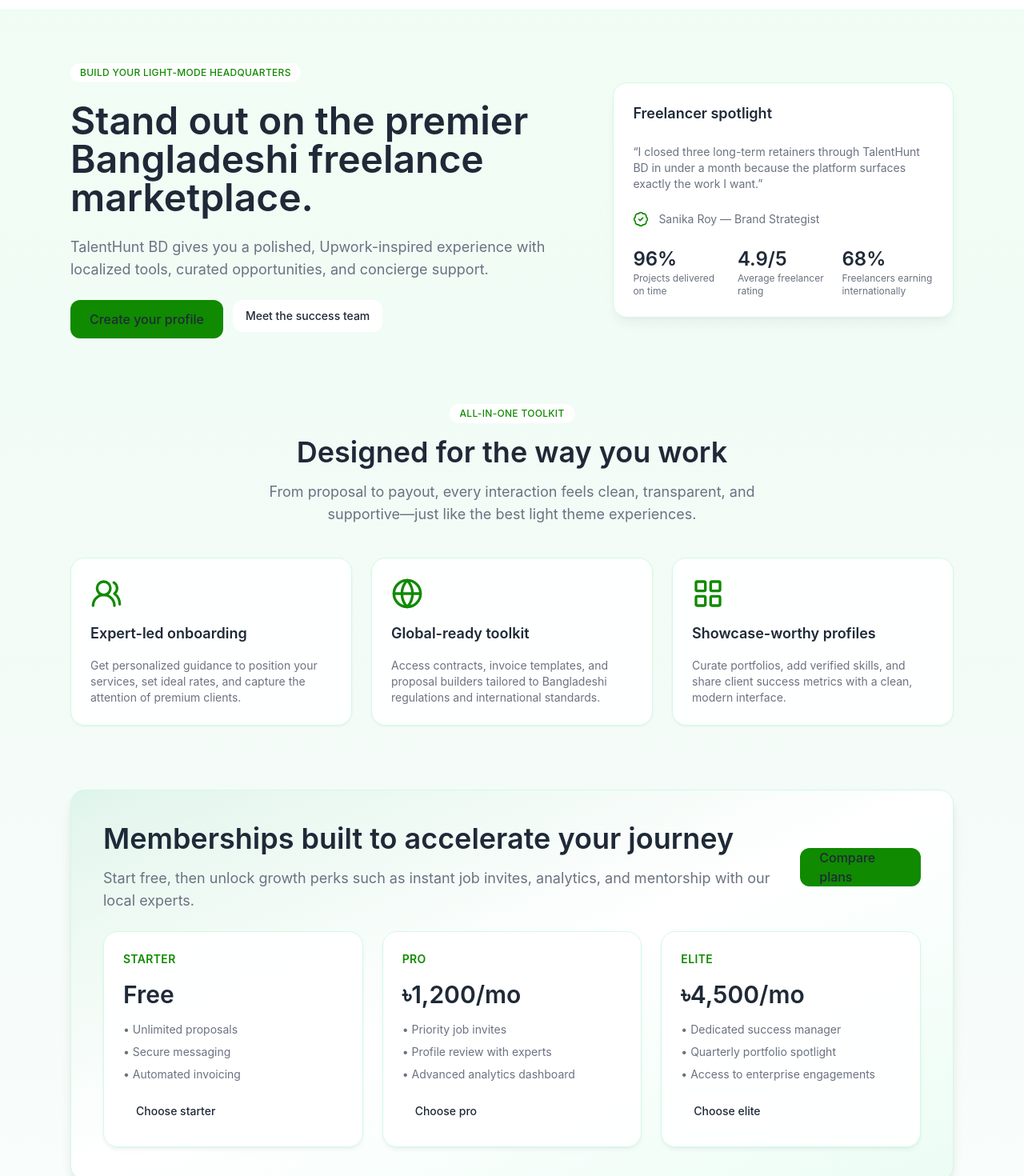
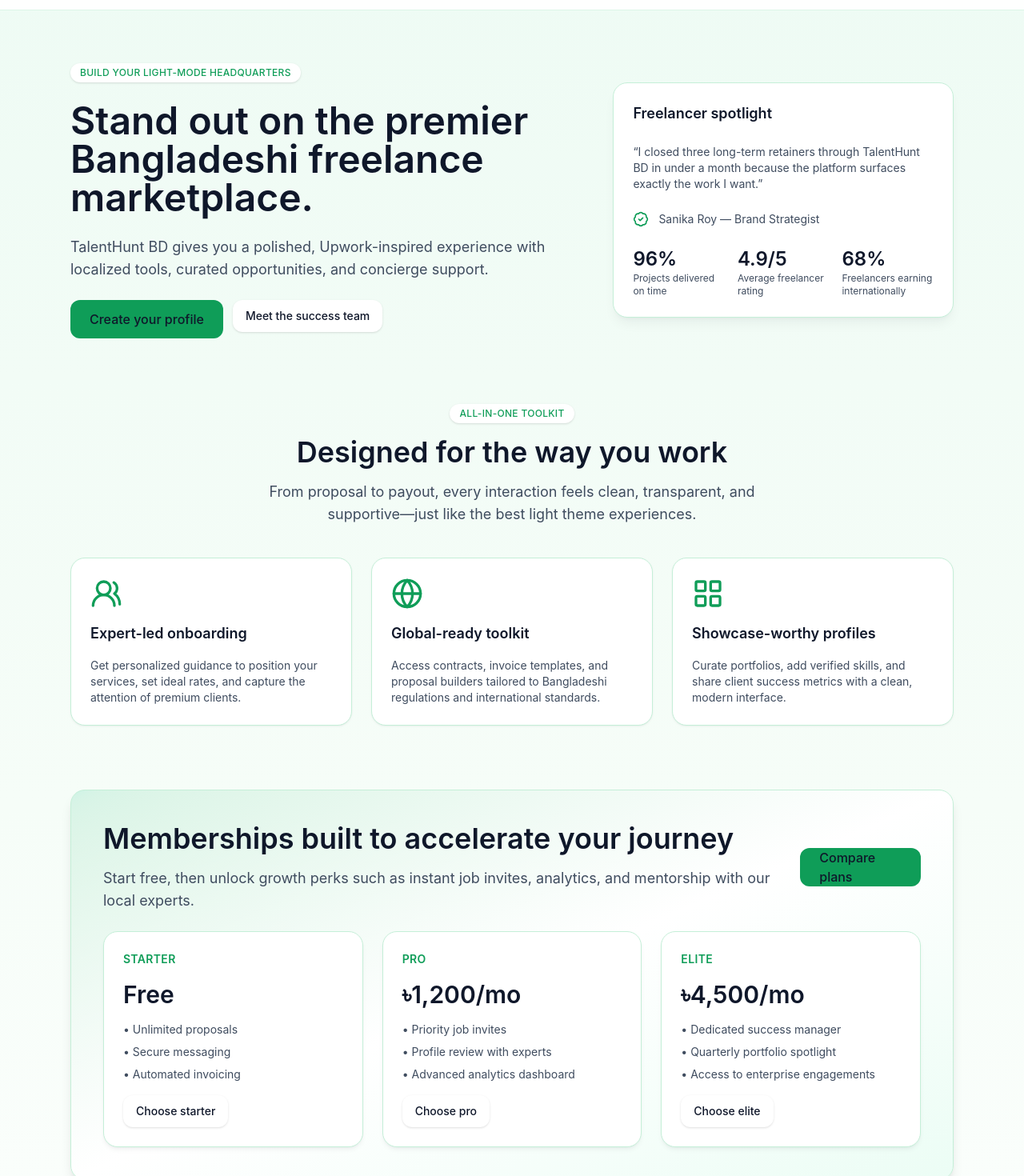
Before and after one commit to rahmatullahboss/Talent-hunt, a Next.js app in the folder web/: page /talent in a window 1280 px wide. Shown: the part 60-1530 px from the top of the page at 80% size. Built offline with nearby package versions, Linux system fonts and the light colour scheme; no server answers.

Commit message:
fix: improve light theme readability

```diff
--- a/web/src/app/globals.css
+++ b/web/src/app/globals.css
@@ -1,13 +1,13 @@
 @import "tailwindcss";
 
 :root {
-  --background: #f4fbf8;
-  --foreground: #1f2937;
+  --background: #eefbf4;
+  --foreground: #0f172a;
   --card: #ffffff;
-  --card-border: #d1fae5;
-  --muted: #6b7280;
-  --accent: #108a00;
-  --accent-foreground: #f0fdf4;
+  --card-border: #c5efd8;
+  --muted: #3f4c5f;
+  --accent: #0f9d58;
+  --accent-foreground: #f6fef9;
   --font-geist-sans: "Inter", system-ui, -apple-system, BlinkMacSystemFont, "Segoe UI", sans-serif;
   --font-geist-mono: "JetBrains Mono", SFMono-Regular, Menlo, Monaco, Consolas, "Liberation Mono", "Courier New", monospace;
 }
@@ -30,12 +30,12 @@
 @media (prefers-color-scheme: dark) {
   :root {
     --background: #04110a;
-    --foreground: #e5f7ed;
+    --foreground: #e6f6ee;
     --card: #0d1f16;
-    --card-border: rgba(16, 138, 0, 0.35);
-    --muted: #9ca3af;
+    --card-border: rgba(15, 157, 88, 0.4);
+    --muted: #a9b3bd;
     --accent: #34d399;
-    --accent-foreground: #032812;
+    --accent-foreground: #042612;
   }
 }
 
--- a/web/src/app/jobs/page.tsx
+++ b/web/src/app/jobs/page.tsx
@@ -56,11 +56,11 @@ const filters = [
 
 export default function JobsPage() {
   return (
-    <div className="min-h-screen bg-gradient-to-b from-[#f0fdf4] via-[#f4fbf8] to-white">
+    <div className="min-h-screen bg-gradient-to-b from-[#eefbf4] via-[#f6fdf8] to-white">
       <SiteHeader />
       <main className="mx-auto flex w-full max-w-6xl flex-col gap-16 px-6 pb-24 pt-16">
         <header className="space-y-6 text-center">
-          <Badge className="mx-auto bg-white text-accent">Find work you love</Badge>
+          <Badge className="mx-auto bg-white text-accent shadow-sm">Find work you love</Badge>
           <h1 className="text-4xl font-semibold text-foreground md:text-5xl">Curated opportunities for Bangladeshi talent</h1>
           <p className="mx-auto max-w-2xl text-lg text-muted">
             Browse a light, Upwork-inspired job board featuring vetted clients, transparent rates, and quick response times.
@@ -79,7 +79,7 @@ export default function JobsPage() {
 
         <section className="grid gap-6 lg:grid-cols-[1fr_2fr]">
           <aside className="space-y-6">
-            <Card className="space-y-4 border border-card-border bg-white/90 p-6 shadow-sm">
+            <Card className="space-y-4 border border-card-border bg-white p-6 shadow-sm">
               <h2 className="text-lg font-semibold text-foreground">Popular categories</h2>
               <div className="flex flex-wrap gap-2">
                 {filters.map((filter) => (
@@ -89,7 +89,7 @@ export default function JobsPage() {
                 ))}
               </div>
             </Card>
-            <Card className="space-y-4 border border-card-border bg-gradient-to-br from-emerald-500/10 via-white to-emerald-50 p-6 shadow-sm">
+            <Card className="space-y-4 border border-card-border bg-gradient-to-br from-emerald-500/15 via-white to-emerald-50 p-6 shadow-sm">
               <div className="flex items-center gap-3">
                 <Sparkles className="h-6 w-6 text-accent" />
                 <h3 className="text-base font-semibold text-foreground">Pro Tip</h3>
@@ -97,7 +97,7 @@ export default function JobsPage() {
               <p className="text-sm text-muted">
                 Complete your profile and add verified badges to move to the top of shortlists curated by our success team.
               </p>
-              <Button asChild variant="secondary" className="bg-white text-foreground">
+              <Button asChild variant="secondary" className="bg-white text-foreground shadow-sm">
                 <Link href="/onboarding">Upgrade profile</Link>
               </Button>
             </Card>
@@ -105,7 +105,7 @@ export default function JobsPage() {
 
           <div className="space-y-4">
             {jobs.map((job) => (
-              <Card key={job.title} className="space-y-4 border border-card-border bg-white/95 p-6 shadow-md">
+              <Card key={job.title} className="space-y-4 border border-card-border bg-white p-6 shadow-md">
                 <div className="flex flex-col gap-3 md:flex-row md:items-start md:justify-between">
                   <div>
                     <h3 className="text-xl font-semibold text-foreground">{job.title}</h3>
--- a/web/src/app/talent/page.tsx
+++ b/web/src/app/talent/page.tsx
@@ -65,12 +65,12 @@ const successMetrics = [
 
 export default function TalentPage() {
   return (
-    <div className="min-h-screen bg-gradient-to-b from-[#f0fdf4] via-[#f4fbf8] to-white">
+    <div className="min-h-screen bg-gradient-to-b from-[#eefbf4] via-[#f6fdf8] to-white">
       <SiteHeader />
       <main className="mx-auto flex w-full max-w-6xl flex-col gap-20 px-6 pb-24 pt-16">
         <header className="grid gap-10 md:grid-cols-[1.2fr_0.8fr] md:items-center">
           <div className="space-y-6">
-            <Badge className="w-fit bg-white text-accent">Build your light-mode headquarters</Badge>
+            <Badge className="w-fit bg-white text-accent shadow-sm">Build your light-mode headquarters</Badge>
             <h1 className="text-4xl font-semibold text-foreground md:text-5xl">
               Stand out on the premier Bangladeshi freelance marketplace.
             </h1>
@@ -81,12 +81,12 @@ export default function TalentPage() {
               <Button asChild size="lg">
                 <Link href="/signup?role=freelancer">Create your profile</Link>
               </Button>
-              <Button asChild variant="secondary" className="bg-white text-foreground">
+              <Button asChild variant="secondary" className="bg-white text-foreground shadow-sm">
                 <Link href="/onboarding">Meet the success team</Link>
               </Button>
             </div>
           </div>
-          <Card className="space-y-6 border border-card-border bg-white/90 p-6 shadow-lg">
+          <Card className="space-y-6 border border-card-border bg-white p-6 shadow-lg">
             <h2 className="text-lg font-semibold text-foreground">Freelancer spotlight</h2>
             <p className="text-sm text-muted">
               &ldquo;I closed three long-term retainers through TalentHunt BD in under a month because the platform surfaces exactly the work I want.&rdquo;
@@ -108,7 +108,7 @@ export default function TalentPage() {
 
         <section className="space-y-10">
           <header className="space-y-4 text-center">
-            <Badge className="mx-auto bg-white text-accent">All-in-one toolkit</Badge>
+            <Badge className="mx-auto bg-white text-accent shadow-sm">All-in-one toolkit</Badge>
             <h2 className="text-3xl font-semibold md:text-4xl">Designed for the way you work</h2>
             <p className="mx-auto max-w-2xl text-lg text-muted">
               From proposal to payout, every interaction feels clean, transparent, and supportive—just like the best light theme experiences.
@@ -116,7 +116,7 @@ export default function TalentPage() {
           </header>
           <div className="grid gap-6 md:grid-cols-3">
             {talentHighlights.map((feature) => (
-              <Card key={feature.title} className="h-full space-y-4 border border-card-border bg-white/95 p-6 shadow-sm">
+              <Card key={feature.title} className="h-full space-y-4 border border-card-border bg-white p-6 shadow-sm">
                 <feature.icon className="h-10 w-10 text-accent" />
                 <h3 className="text-lg font-semibold text-foreground">{feature.title}</h3>
                 <p className="text-sm text-muted">{feature.description}</p>
@@ -125,7 +125,7 @@ export default function TalentPage() {
           </div>
         </section>
 
-        <section className="space-y-6 rounded-[var(--radius-lg)] border border-card-border bg-gradient-to-br from-emerald-500/10 via-white to-emerald-50 p-10 shadow-lg">
+        <section className="space-y-6 rounded-[var(--radius-lg)] border border-card-border bg-gradient-to-br from-emerald-500/15 via-white to-emerald-50 p-10 shadow-lg">
           <div className="flex flex-col gap-6 text-center md:flex-row md:items-center md:justify-between md:text-left">
             <div className="space-y-4">
               <h2 className="text-3xl font-semibold text-foreground md:text-4xl">Memberships built to accelerate your journey</h2>
@@ -139,7 +139,7 @@ export default function TalentPage() {
           </div>
           <div className="grid gap-6 md:grid-cols-3">
             {membershipTiers.map((tier) => (
-              <Card key={tier.name} className="h-full space-y-4 border border-card-border bg-white/95 p-6 shadow-md">
+              <Card key={tier.name} className="h-full space-y-4 border border-card-border bg-white p-6 shadow-md">
                 <p className="text-sm font-semibold uppercase tracking-wide text-accent">{tier.name}</p>
                 <p className="text-3xl font-semibold text-foreground">{tier.price}</p>
                 <ul className="space-y-2 text-sm text-muted">
@@ -147,7 +147,7 @@ export default function TalentPage() {
                     <li key={feature}>• {feature}</li>
                   ))}
                 </ul>
-                <Button asChild variant="secondary" className="bg-white text-foreground">
+                <Button asChild variant="secondary" className="bg-white text-foreground shadow-sm">
                   <Link href="/signup?role=freelancer">Choose {tier.name.toLowerCase()}</Link>
                 </Button>
               </Card>
```
Also changed, not shown: web/src/app/page.tsx (+23 -23 lines).
